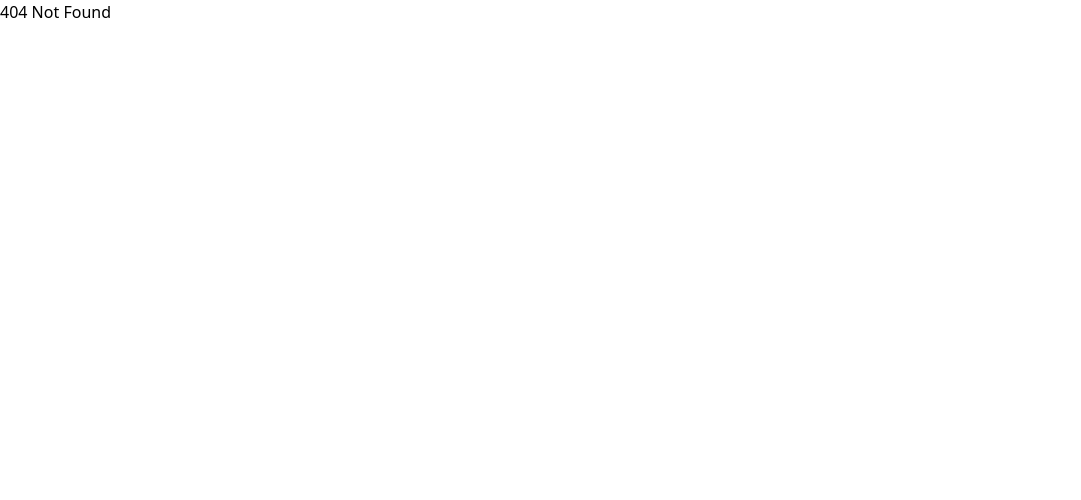
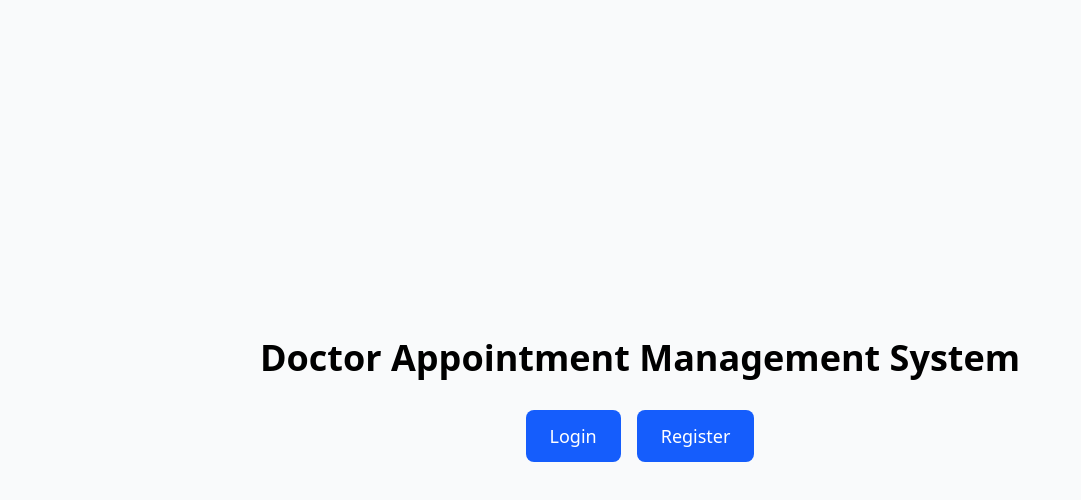
Before and after one commit to faizulislamfair/doctor-appointment-management-system, a React (Vite) app: page /home in a window 1280 px wide. Before the commit this address had no page. Shown: the top 500 px of the page, without its empty margins (0-1081 px from the left). Built offline with nearby package versions, Linux system fonts and the light colour scheme.

Commit message:
feat: home page

```diff
--- a/src/App.tsx
+++ b/src/App.tsx
@@ -1,11 +1,13 @@
 import { BrowserRouter as Router, Routes, Route, Navigate } from "react-router";
 import { QueryClient, QueryClientProvider } from "@tanstack/react-query";
 
+import Home from "./pages/Home";
 import Login from "./pages/Login";
 import Register from "./pages/Register";
 import PatientDashboard from "./pages/patient/Dashboard";
 import PatientAppointments from "./pages/patient/Appointments";
 import DoctorDashboard from "./pages/doctor/Dashboard";
+
 
 const queryClient = new QueryClient();
 
@@ -14,12 +16,18 @@ export default function App() {
     <QueryClientProvider client={queryClient}>
       <Router>
         <Routes>
-          <Route path="/" element={<Navigate to="/login" replace />} />
+          <Route path="/" element={<Navigate to="/home" replace />} />
+
+          <Route path="/home" element={<Home />} />
+
           <Route path="/login" element={<Login />} />
           <Route path="/register" element={<Register />} />
+
           <Route path="/patient/dashboard" element={<PatientDashboard />} />
           <Route path="/patient/appointments" element={<PatientAppointments />} />
+
           <Route path="/doctor/dashboard" element={<DoctorDashboard />} />
+
           <Route path="*" element={<h1>404 Not Found</h1>} />
         </Routes>
       </Router>
--- /dev/null
+++ b/src/pages/Home.tsx
@@ -0,0 +1,26 @@
+import { Link } from "react-router";
+import { Button } from "../../src/components/Button";
+
+
+export default function Home() {
+  return (
+    <div className="flex flex-col items-center justify-center min-h-screen bg-gray-50 p-6">
+      {/* Title */}
+      <h1 className="text-3xl md:text-4xl font-bold mb-8 text-center">
+        Doctor Appointment Management System
+      </h1>
+
+      {/* Buttons */}
+      <div className="flex gap-4">
+        <Link to="/login">
+          <Button className="px-6 py-3 text-lg rounded-lg">Login</Button>
+        </Link>
+        <Link to="/register">
+          <Button className="px-6 py-3 text-lg rounded-lg">
+            Register
+          </Button>
+        </Link>
+      </div>
+    </div>
+  );
+}
```
